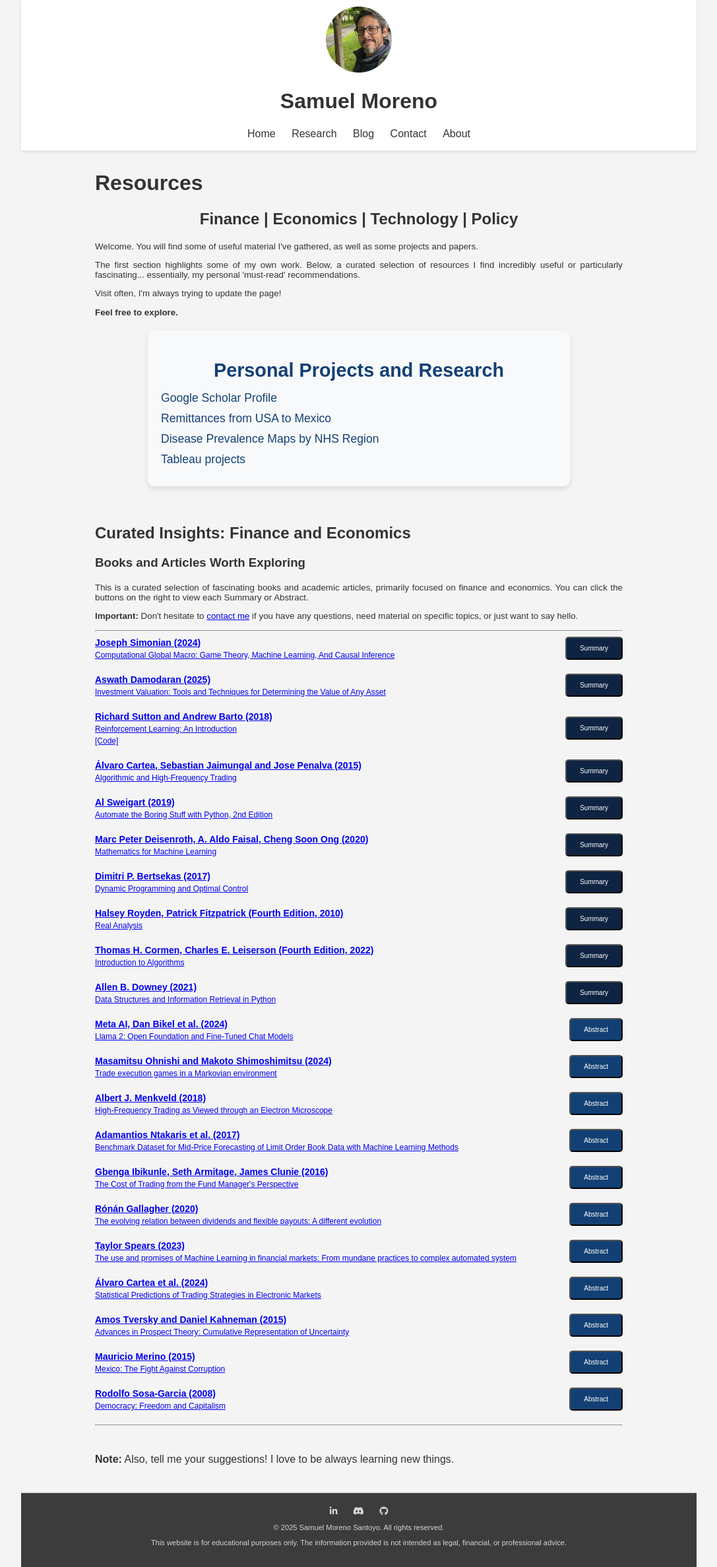
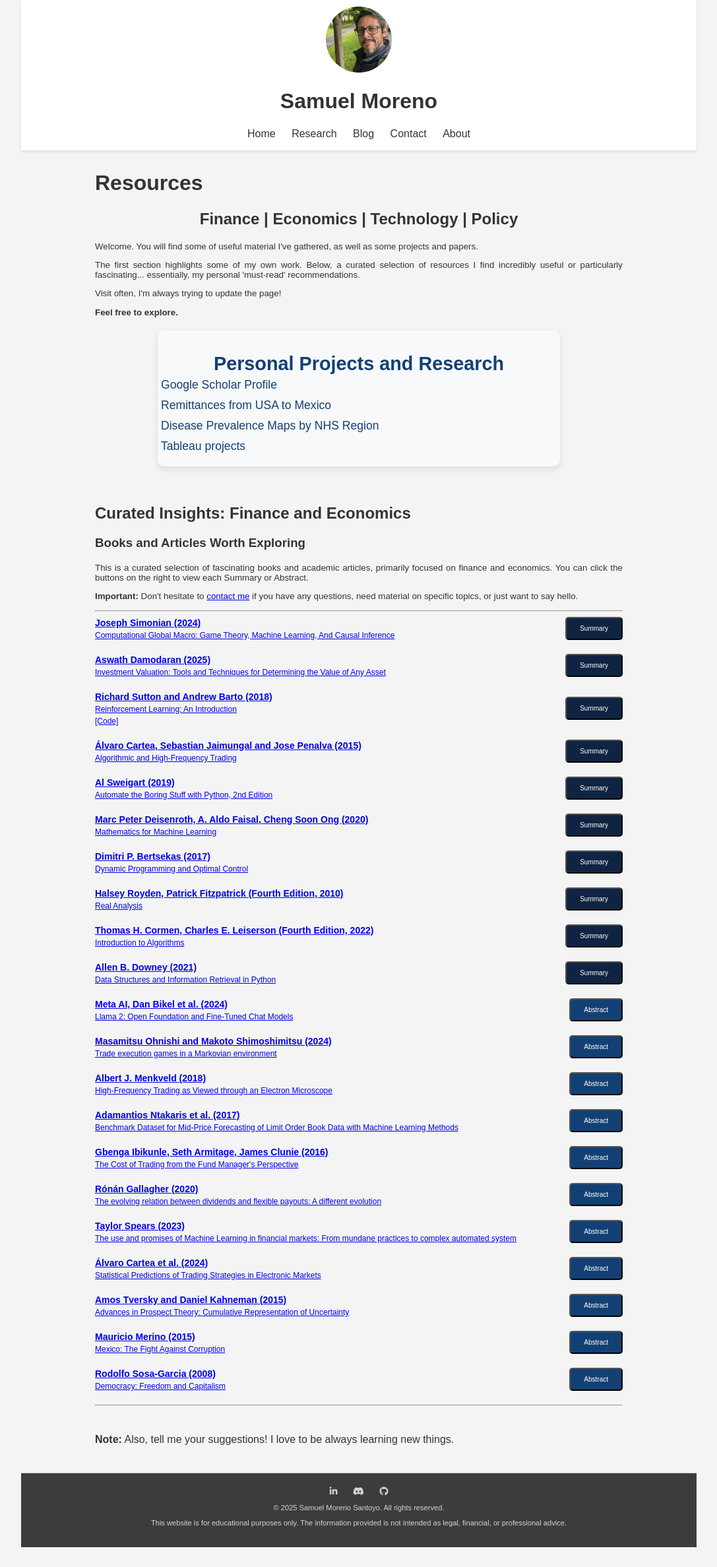
Before and after one commit to GregSom-MSc/GregSom-MSc.github.io, a Jekyll site: the page built from research.html, in a window 1280 px wide. Shown: the whole page at 66% size, without its empty margins (96-1183 px from the left). Built offline with Jekyll 4.4.1, drawn with Linux system fonts in a browser that asks for light colours; after the commit the page ends 2345 px from its top, so only the background shows below that.

Commit message:
Update style.css

```diff
--- a/assets/css/style.css
+++ b/assets/css/style.css
@@ -109,7 +109,7 @@ main {
 
 .research-section {
     background-color: #f8f9fa; /* Light background for contrast */
-    padding: 20px;
+    padding: 10px 5px;
     border-radius: 10px;
     box-shadow: 0 4px 10px rgba(0, 0, 0, 0.1); /* Subtle shadow for depth */
     max-width: 600px;
@@ -120,7 +120,7 @@ main {
     font-size: 1.8em;
     color: #134074; /* Accent color */
     font-weight: bold;
-    margin-bottom: 15px;
+    margin-bottom: 5px;
     text-align: center; /* Center title */
 }
 
```
